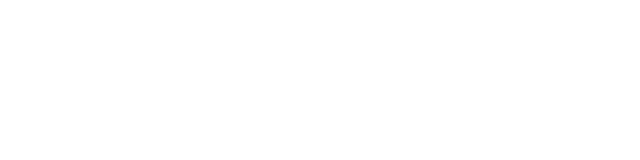
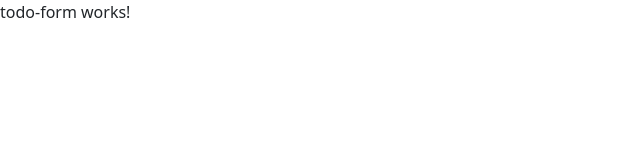
Before and after one commit to Rohitjangid17/todo-list-app-angular, an Angular app: page / in a window 1280 px wide. Shown: the top 160 px of the page, without its empty margins (0-640 px from the left). Built offline with nearby package versions, Linux system fonts and the light colour scheme.

Commit message:
add todo form component in angular root component

```diff
--- a/src/app/app.component.html
+++ b/src/app/app.component.html
@@ -1 +1,3 @@
+<app-todo-form></app-todo-form>
+
 <router-outlet></router-outlet>
```
